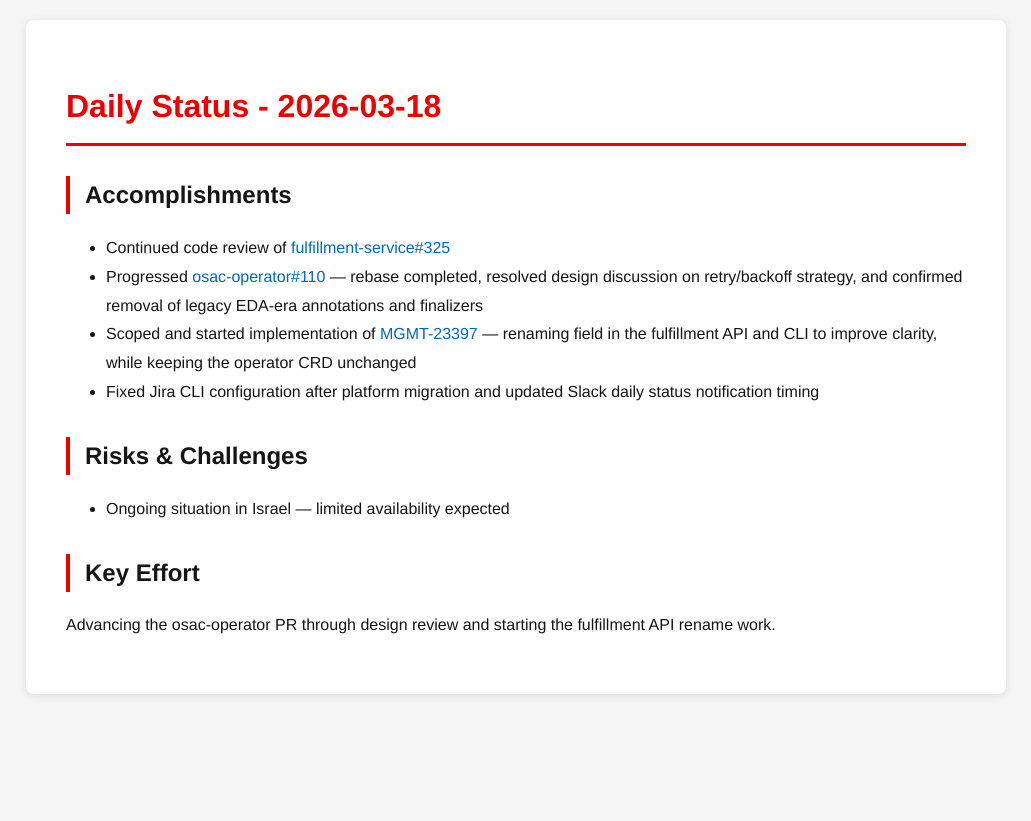
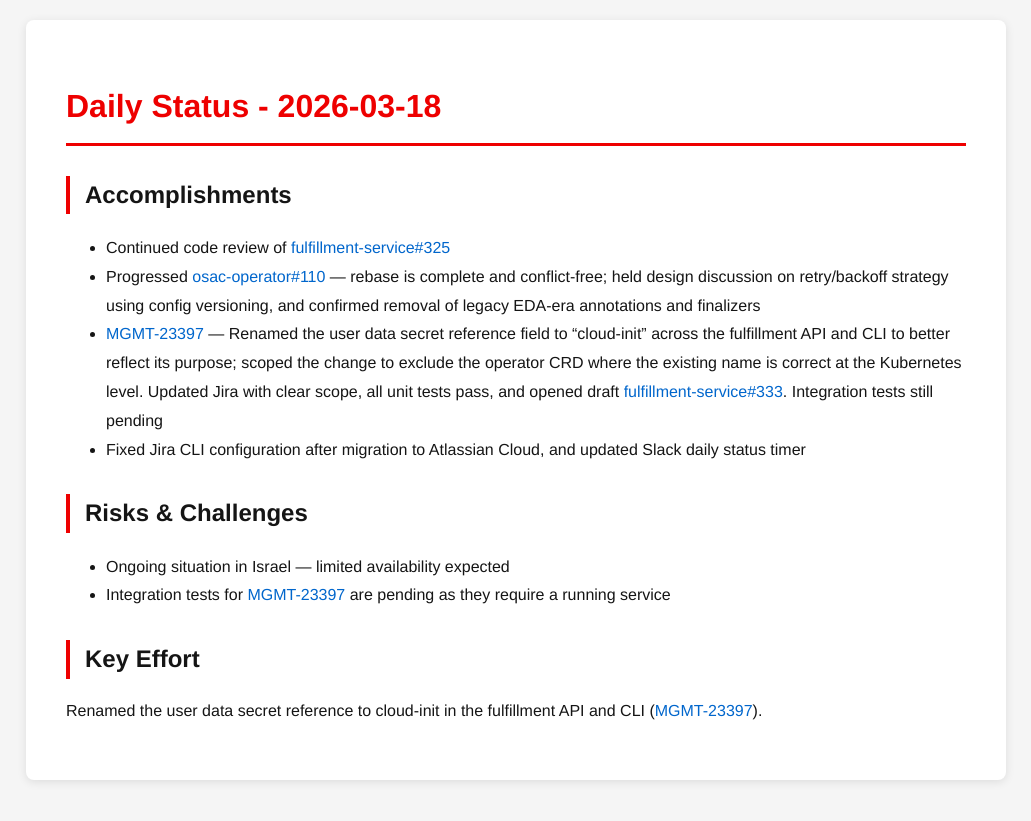
Before and after one commit to tzvatot/daily-status, a Jekyll site: the page built from 2026-03-18.md, in a window 1280 px wide. Shown: the top 821 px of the page, without its empty margins (124-1155 px from the left). Built offline with Jekyll 4.4.1, drawn with Linux system fonts in a browser that asks for light colours.

Commit message:
Daily status update - 2026-03-18

```diff
--- a/2026-03-18.md
+++ b/2026-03-18.md
@@ -8,12 +8,13 @@
 
 ## Accomplishments
 - Continued code review of [fulfillment-service#325](https://github.com/osac-project/fulfillment-service/pull/325)
-- Progressed [osac-operator#110](https://github.com/osac-project/osac-operator/pull/110) — rebase completed, resolved design discussion on retry/backoff strategy, and confirmed removal of legacy EDA-era annotations and finalizers
-- Scoped and started implementation of [MGMT-23397](https://issues.redhat.com/browse/MGMT-23397) — renaming field in the fulfillment API and CLI to improve clarity, while keeping the operator CRD unchanged
-- Fixed Jira CLI configuration after platform migration and updated Slack daily status notification timing
+- Progressed [osac-operator#110](https://github.com/osac-project/osac-operator/pull/110) — rebase is complete and conflict-free; held design discussion on retry/backoff strategy using config versioning, and confirmed removal of legacy EDA-era annotations and finalizers
+- [MGMT-23397](https://issues.redhat.com/browse/MGMT-23397) — Renamed the user data secret reference field to "cloud-init" across the fulfillment API and CLI to better reflect its purpose; scoped the change to exclude the operator CRD where the existing name is correct at the Kubernetes level. Updated Jira with clear scope, all unit tests pass, and opened draft [fulfillment-service#333](https://github.com/osac-project/fulfillment-service/pull/333). Integration tests still pending
+- Fixed Jira CLI configuration after migration to Atlassian Cloud, and updated Slack daily status timer
 
 ## Risks & Challenges
 - Ongoing situation in Israel — limited availability expected
+- Integration tests for [MGMT-23397](https://issues.redhat.com/browse/MGMT-23397) are pending as they require a running service
 
 ## Key Effort
-Advancing the osac-operator PR through design review and starting the fulfillment API rename work.
+Renamed the user data secret reference to cloud-init in the fulfillment API and CLI ([MGMT-23397](https://issues.redhat.com/browse/MGMT-23397)).
```
